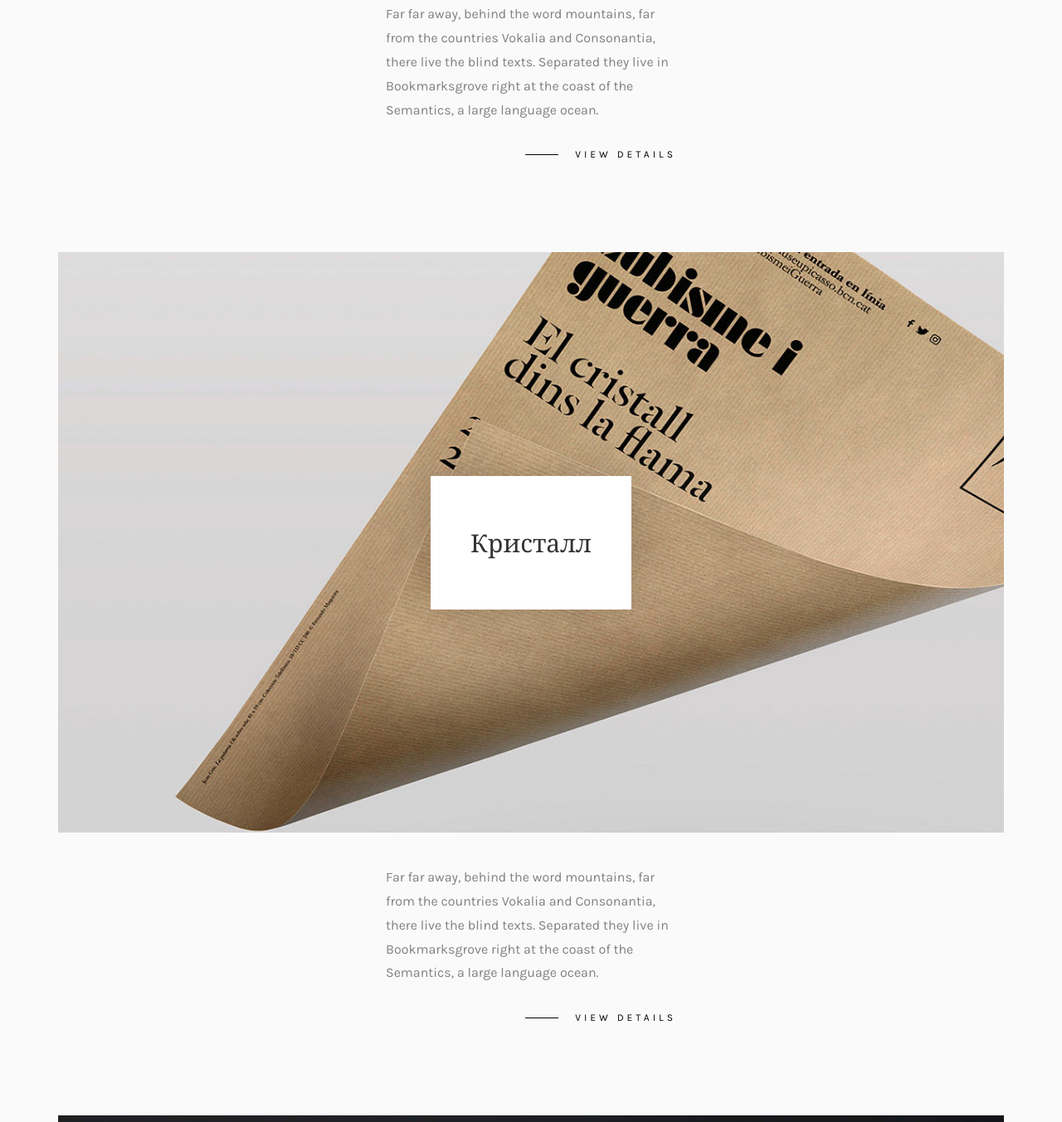
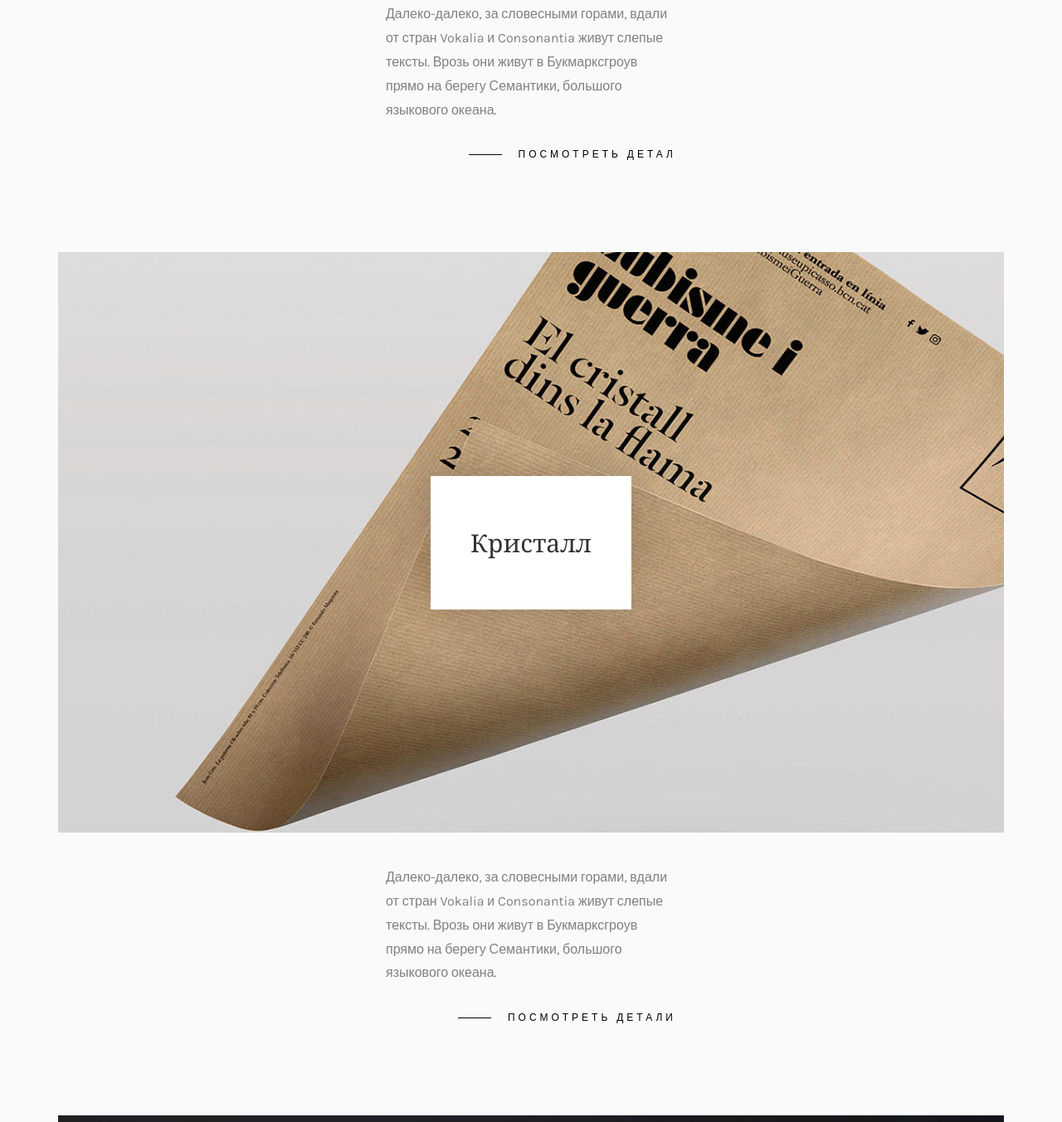
Before and after one commit to Homyak0707/joi, a plain HTML site: page index.html in a window 1280 px wide. Shown: the part 4147-5500 px from the top of the page at 83% size. Drawn offline with nearby package versions, Linux system fonts and the light colour scheme; files whose address does not match are found by name; a web font is replaced by a local one.

Commit message:
Update index.html

```diff
--- a/index.html
+++ b/index.html
@@ -254,7 +254,7 @@
 							</a>
 							<div class="col-md-4 col-md-offset-4">
 								<div class="desc">
-									<p>Far far away, behind the word mountains, far from the countries Vokalia and Consonantia, there live the blind texts. Separated they live in Bookmarksgrove right at the coast of the Semantics, a large language ocean.</p>
+									<p>Далеко-далеко, за словесными горами, вдали от стран Vokalia и Consonantia живут слепые тексты. Врозь они живут в Букмарксгроув прямо на берегу Семантики, большого языкового океана.</p>
 									<p class="read"><a href="#">Посмотреть детали</a></p>
 								</div>
 							</div>
@@ -271,8 +271,8 @@
 							</a>
 							<div class="col-md-4 col-md-offset-4">
 								<div class="desc">
-									<p>Far far away, behind the word mountains, far from the countries Vokalia and Consonantia, there live the blind texts. Separated they live in Bookmarksgrove right at the coast of the Semantics, a large language ocean.</p>
-									<p class="read"><a href="#">View Details</a></p>
+									<p>Далеко-далеко, за словесными горами, вдали от стран Vokalia и Consonantia живут слепые тексты. Врозь они живут в Букмарксгроув прямо на берегу Семантики, большого языкового океана.</p>
+									<p class="read"><a href="#">Посмотреть детал</a></p>
 								</div>
 							</div>
 						</div>
@@ -288,8 +288,8 @@
 							</a>
 							<div class="col-md-4 col-md-offset-4">
 								<div class="desc">
-									<p>Far far away, behind the word mountains, far from the countries Vokalia and Consonantia, there live the blind texts. Separated they live in Bookmarksgrove right at the coast of the Semantics, a large language ocean.</p>
-									<p class="read"><a href="#">View details</a></p>
+									<p>Далеко-далеко, за словесными горами, вдали от стран Vokalia и Consonantia живут слепые тексты. Врозь они живут в Букмарксгроув прямо на берегу Семантики, большого языкового океана.</p>
+									<p class="read"><a href="#">Посмотреть детали</a></p>
 								</div>
 							</div>
 						</div>
@@ -305,8 +305,8 @@
 							</a>
 							<div class="col-md-4 col-md-offset-4">
 								<div class="desc">
-									<p>Far far away, behind the word mountains, far from the countries Vokalia and Consonantia, there live the blind texts. Separated they live in Bookmarksgrove right at the coast of the Semantics, a large language ocean.</p>
-									<p class="read"><a href="#">View details</a></p>
+									<p>Далеко-далеко, за словесными горами, вдали от стран Vokalia и Consonantia живут слепые тексты. Врозь они живут в Букмарксгроув прямо на берегу Семантики, большого языкового океана.</p>
+									<p class="read"><a href="#">Посмотреть детали</a></p>
 								</div>
 							</div>
 						</div>
@@ -323,7 +323,7 @@
 				<div class="row">
 					<div class="col-md-12 col-md-offset-0 text-center animate-box intro-heading">
 						<span>Блог</span>
-						<h2>Read Our Case</h2>
+						<h2>Прочтите мой кейс</h2>
 					</div>
 				</div>
 				<div class="row">
@@ -469,7 +469,7 @@
 							</div>
 						</div>
 						<div class="col-md-4 col-pb-sm">
-							<h2>Latest Blog</h2>
+							<h2>Последний блог</h2>
 							<div class="f-entry">
 								<a href="#" class="featured-img" style="background-image: url(images/img-1.jpg);"></a>
 								<div class="desc">
@@ -507,7 +507,7 @@
 						<div class="col-md-12 text-center">
 							<p>
 								&copy; <!-- Link back to Colorlib can't be removed. Template is licensed under CC BY 3.0. -->
-Copyright &copy;<script>document.write(new Date().getFullYear());</script> All rights reserved | This template is made with <i class="icon-heart4" aria-hidden="true"></i> by <a href="https://colorlib.com" target="_blank">Colorlib</a>
+Copyright &copy;<script>document.write(new Date().getFullYear());</script> 2023 Все права защищены<i class="icon-heart4" aria-hidden="true"></i> by <a href="https://colorlib.com" target="_blank">Максим</a>
 <!-- Link back to Colorlib can't be removed. Template is licensed under CC BY 3.0. -->
 							</p>
 						</div>
```
